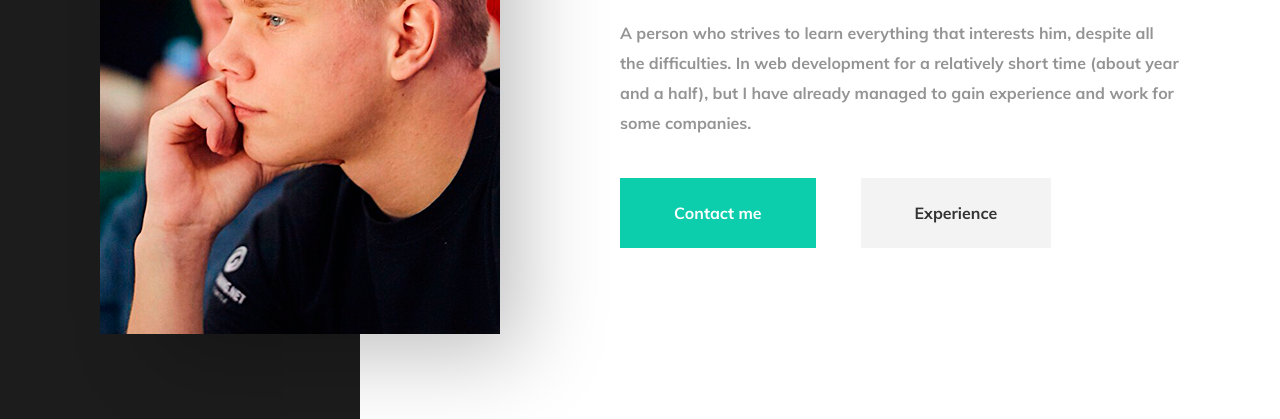
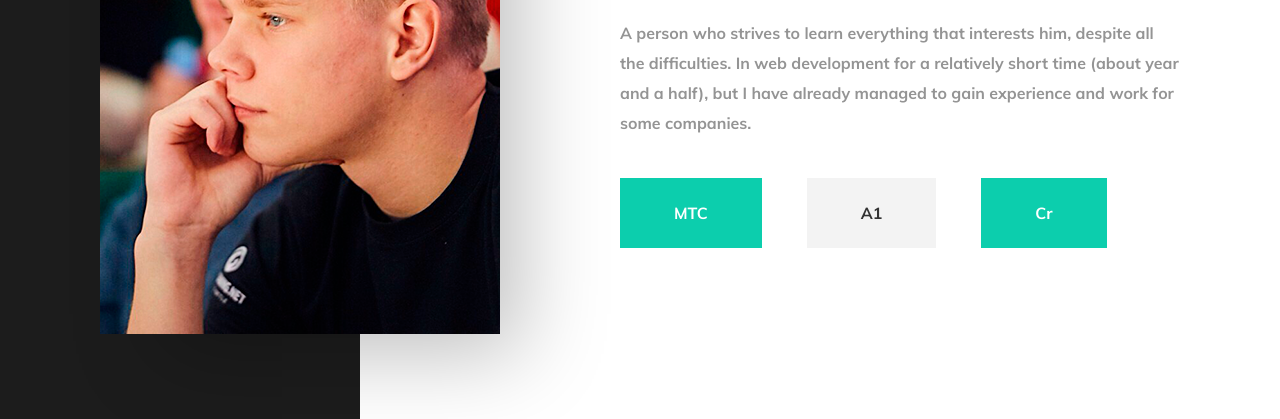
Before and after one commit to TowerDeLonghy/Curriculum_vitae, a plain HTML site: page index.html in a window 1280 px wide. Shown: the part 381-800 px from the top of the page. Drawn offline with Linux system fonts and the light colour scheme.

Commit message:
Update index.html

```diff
--- a/index.html
+++ b/index.html
@@ -18,8 +18,9 @@
       year and a half), but I have already managed to gain experience and
       work for some companies.</p>
     <div class="btns" id="Accaunts">
-      <button type="button" name="Contact me" class="Contact_me" onclick="window.location.href = '#about';">Contact me</button>
-      <button type="button" name="My work" class="My_work" onclick="window.location.href = '#experience';">Experience</button>
+      <button type="button" name="Contact me" class="Contact_me" onclick="window.location.href = 'MTC.html';">MTC</button>
+      <button type="button" name="My work" class="My_work" onclick="window.location.href = 'A1.html';">A1</button>
+      <button type="button" name="Contact me" class="Contact_me" onclick="window.location.href = 'Cr.html';">Cr</button>
     </div>
   </div>
 </div>
```
